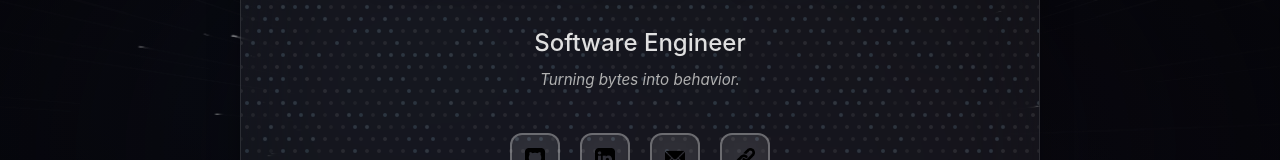
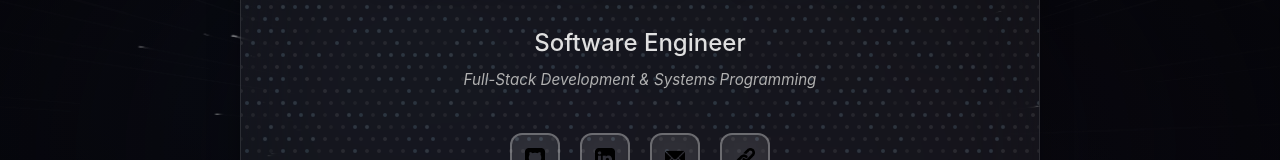
Before and after one commit to AJamesGuy/Portfolio2.0, a React (Vite) app: page / in a window 1280 px wide. Shown: the part 252-412 px from the top of the page. Built offline with nearby package versions, Linux system fonts and the light colour scheme.

Commit message:
Edited tagline

```diff
--- a/src/components/Introduction.jsx
+++ b/src/components/Introduction.jsx
@@ -33,7 +33,7 @@ const Introduction = () => {
           <h1 className="name">Anthony J. Guy</h1>
           <p className="subtitle">Software Engineer</p>
           <TypeText
-            text="Turning bytes into behavior."
+            text="Full-Stack Development & Systems Programming"
             speed={50}
             className="tagline"
             cursor={false}
```
